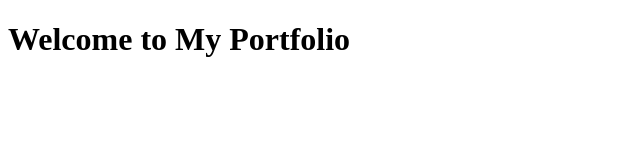
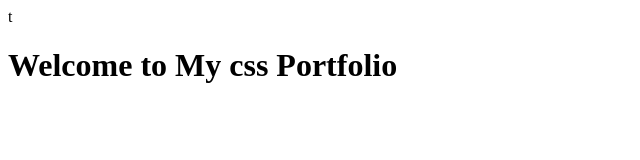
Before and after one commit to aymanmo-hub/portfolio-website, a plain HTML site: page index.html in a window 1280 px wide. Shown: the whole page, without its empty margins (0-640 px from the left). Drawn offline with Linux system fonts and the light colour scheme.

Commit message:
Updated header text on add-css branch

```diff
--- a/index.html
+++ b/index.html
@@ -1 +1 @@
-<!DOCTYPE html><html><head><title>My Portfolio</title></head><body><h1>Welcome to My Portfolio</h1></body></html>
+t<!DOCTYPE html><html><head><title>My Portfolio</title></head><body><h1>Welcome to My css  Portfolio</h1></body></html>
```
